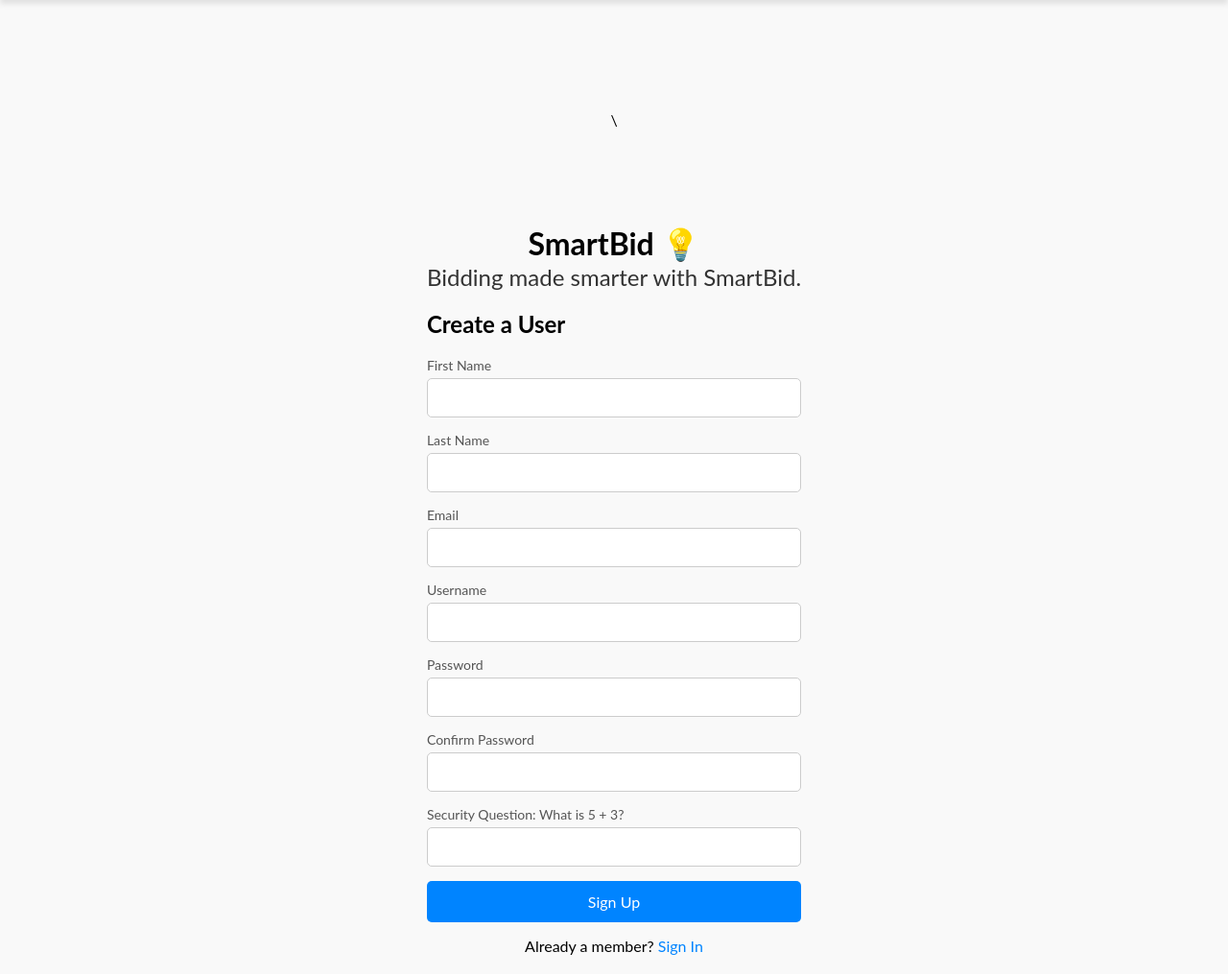
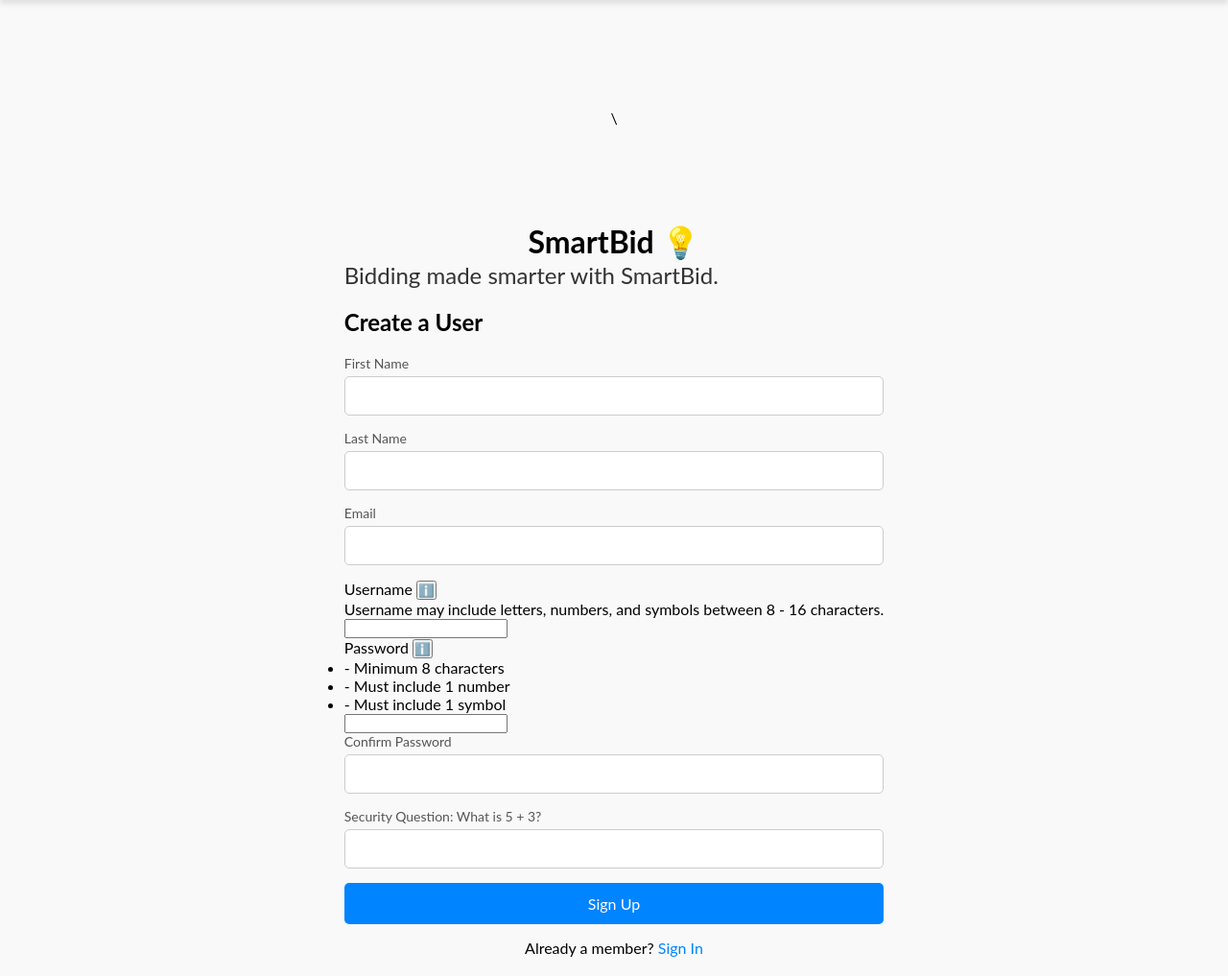
Before and after one commit to saanavig/SmartBid, a Django app: page /signup/ in a window 1280 px wide. Shown: the part 75-1092 px from the top of the page at 96% size. Before the commit the page ends 1070 px from the top, so only its background shows below. Run offline with Django 5.2, Linux system fonts and the light colour scheme.

Commit message:
Update signup.html with username + password info popups

```diff
--- a/project/templates/signup.html
+++ b/project/templates/signup.html
@@ -50,12 +50,28 @@
                             <label for="email">Email</label>
                             <input type="email" id="email" name="email" required>
                         </div>
-                        <div class="form-group">
-                            <label for="username">Username</label>
+                        <div class="form-group-format">
+                            <div class="align-format">
+                                <label for="username">Username</label>
+                                <button type="button" class="username-info-icon" onclick="toggleSignupPopup('username-info')">ℹ️</button>
+                            </div>
+                            <div class="signup-popup" id="username-info">
+                                Username may include letters, numbers, and symbols between 8 - 16 characters.
+                            </div>
                             <input type="text" id="username" name="username" required>
                         </div>
-                        <div class="form-group">
-                            <label for="password">Password</label>
+                        <div class="form-group-format">
+                            <div class="align-format">
+                                <label for="password">Password</label>
+                                <button type="button" class="password-info-icon" onclick="toggleSignupPopup('password-info')">ℹ️</button>
+                            </div>
+                            <div class="signup-popup" id="password-info">
+                                <ul>
+                                    <li>- Minimum 8 characters</li>
+                                    <li>- Must include 1 number</li>
+                                    <li>- Must include 1 symbol</li>
+                                </ul>
+                            </div>
                             <input type="password" id="password" name="password" required>
                         </div>
                         <div class="form-group">
@@ -80,6 +96,36 @@
         </div>
     </div>
 
+    <script>
+        document.addEventListener("DOMContentLoaded", () => {
+            // Select the username and password info icons
+            const usernameInfoIcon = document.querySelector(".username-info-icon");
+            const passwordInfoIcon = document.querySelector(".password-info-icon");
+
+            // Add click event listener for username info icon
+            if (usernameInfoIcon) {
+                usernameInfoIcon.addEventListener("click", () => {
+                    // Find the corresponding popup
+                    const popup = document.getElementById("username-info");
+
+                    // Toggle the 'show' class to display/hide the popup
+                    popup.classList.toggle("show");
+                });
+            }
+
+            // Add click event listener for password info icon
+            if (passwordInfoIcon) {
+                passwordInfoIcon.addEventListener("click", () => {
+                    // Find the corresponding popup
+                    const popup = document.getElementById("password-info");
+
+                    // Toggle the 'show' class to display/hide the popup
+                    popup.classList.toggle("show");
+                });
+            }
+        });
+    </script>
+
 </body>
 
 </html>
```
